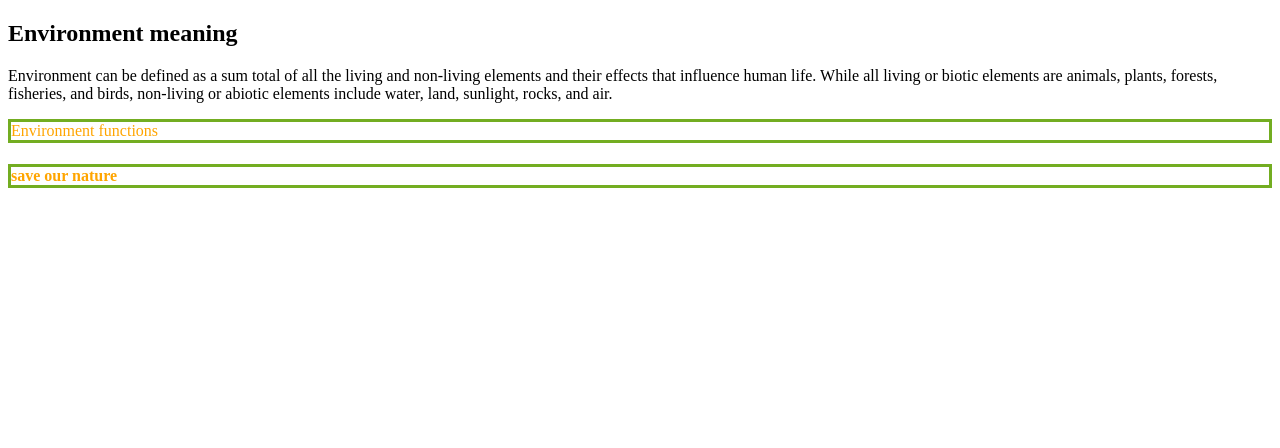
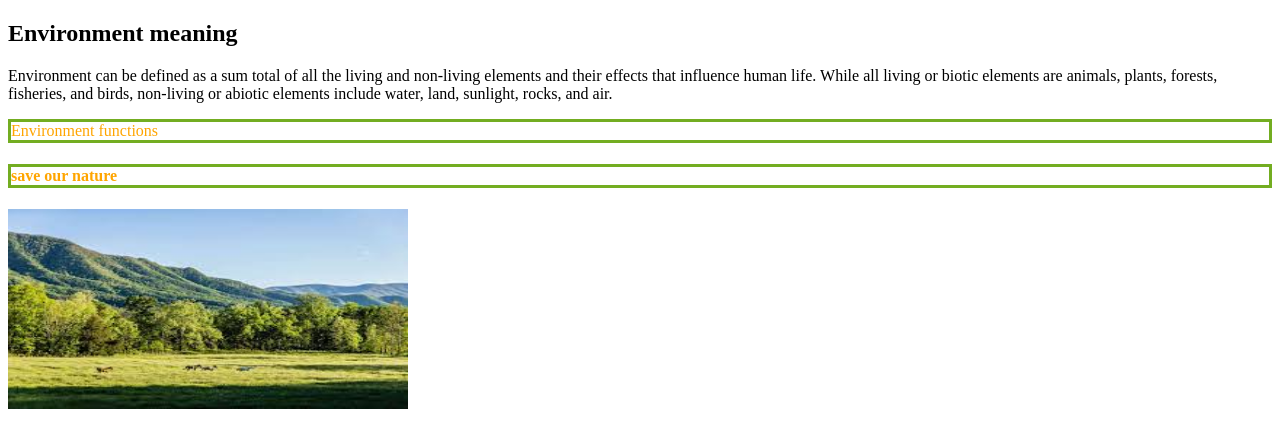
Before and after one commit to jiteshmohapatra/webhostingwithgit, a plain HTML site: page index.html in a window 1280 px wide. Drawn offline with Linux system fonts and the light colour scheme.

Commit message:
second commit

```diff
--- a/index.html
+++ b/index.html
@@ -11,5 +11,6 @@
    <p>Environment can be defined as a sum total of all the living and non-living elements and their effects that influence human life. While all living or biotic elements are animals, plants, forests, fisheries, and birds, non-living or abiotic elements include water, land, sunlight, rocks, and air.</p>
    <div class="relative">Environment functions</div>
    <h4> save our nature</h4>
+   <img src="n.jpg" width="400" height="200"></img>
 </body>
 </html>
```
Also changed, not shown: n.jpg (added).
